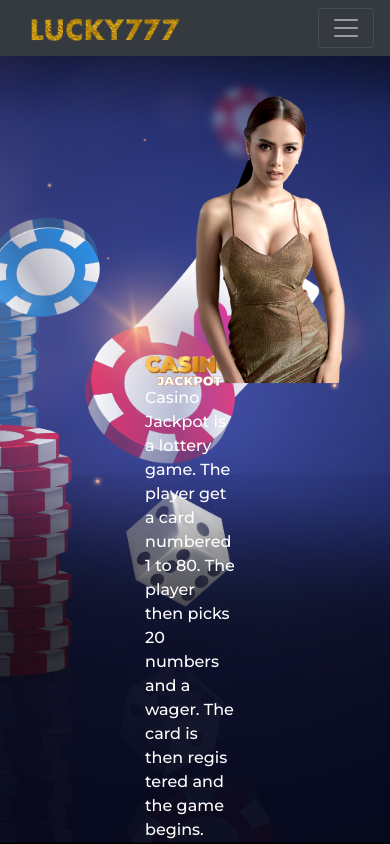
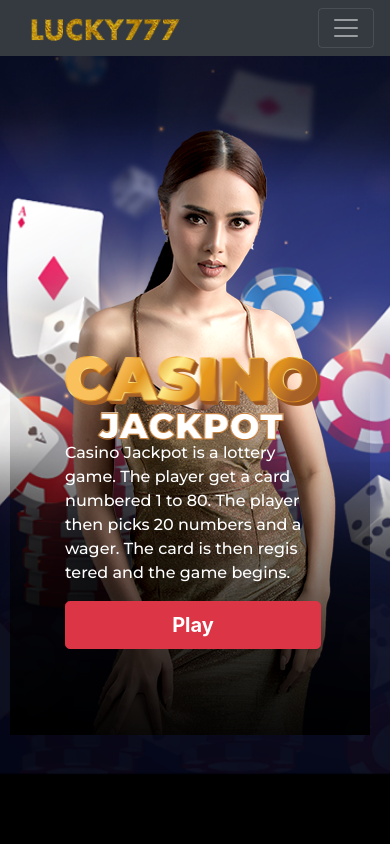
Before and after one commit to avcvz/casino-jackpot, a plain HTML site: page index.html in a window 390 px wide. Drawn offline with nearby package versions, Linux system fonts and the light colour scheme.

Commit message:
add mobile responsiveness

```diff
--- a/assets/css/style.css
+++ b/assets/css/style.css
@@ -7,20 +7,12 @@ navbar-color {
   background-color: black;
 }
 
-body {
-  background-image: url("https://avcvz.github.io/casino-jackpot/assets/images/casino-background.png");
-  background-repeat: no-repeat;
-  background-attachment: fixed;
-  background-size: cover;
-  background-position: center;
-  position: fixed;
 
-}
 
 #casino-jackpot-card {
   position: relative;
   top: 300px;
-  left: 100px;
+  left: 20px;
 }
 
 img {
@@ -49,3 +41,80 @@ img {
 .btn-text {
   font-size: 3em;
 }
+
+
+/* // Small devices (landscape phones, 576px and up) */
+@media (min-width: 360px) {
+  body {
+    background-image: url("https://avcvz.github.io/casino-jackpot/assets/images/casino-background-mobile.png");
+    background-repeat: no-repeat;
+    background-attachment: fixed;
+    background-size: cover;
+    background-position: center;
+    position: fixed;
+
+  }
+
+  #woman-model {
+    position: relative;
+    top: -220px;
+    right: 200px;
+    left: -5px;
+    bottom: px;
+
+
+  }
+
+  .img-1 {
+    display: none;
+  }
+
+  .img-2 {
+    display: block;
+  }
+
+  #casino-jackpot-card {
+    position: relative;
+    top: 300px;
+    left: 50px;
+    z-index: 99;
+  }
+
+  #casino-card {
+    width: 16em;
+
+  }
+}
+
+
+@media (min-width: 992px) {
+  body {
+    background-image: url("https://avcvz.github.io/casino-jackpot/assets/images/casino-background.png");
+    background-repeat: no-repeat;
+    background-attachment: fixed;
+    background-size: cover;
+    background-position: center;
+    position: fixed;
+
+  }
+
+  #woman-model {
+    position: relative;
+    top: 40px;
+    width: 29em;
+  }
+
+  .img-1 {
+    display: block;
+  }
+
+  .img-2 {
+    display: none;
+  }
+
+  #casino-card {
+    width: 100%;
+
+  }
+
+}
--- a/index.html
+++ b/index.html
@@ -41,10 +41,14 @@
   </nav>
 
   <main class="container-fluid">
-    <div class="d-flex justify-content-around">
-      <div class="col-4" id="casino-jackpot-card">
-        <div>
-          <img class="casino-jackpot-logo center" src="assets/images/casino-jackpot-logo.png" alt="casino-jackpot-logo">
+
+    <div class="row d-flex justify-content-around">
+      <div class="col" id="casino-jackpot-card">
+        <div id="casino-card">
+          <img class="casino-jackpot-logo center img-1" src="assets/images/casino-jackpot-logo.png"
+            alt="casino-jackpot-logo">
+          <img class="center img-2" id="casino-jackpot-logo-mobile " src="assets/images/casino-jackpot-logo-mobile.png"
+            alt="casino-jackpot-logo">
           <div class="">
             <p class="text-white description">Casino Jackpot is a lottery game. The player get a card numbered 1 to 80.
               The player
@@ -57,8 +61,9 @@
         </div>
 
       </div>
-      <div class="col-6">
-        <img id="woman-model" src="assets/images/Woman-Model.png" class="center" alt="woman-model">
+      <div class="col-sm">
+        <img id="woman-model" src="assets/images/Woman-Model.png" class="center img-1" alt="woman-model">
+        <img id="woman-model" src="assets/images/Woman-Model-mobile.png" class="center img-2" alt="woman-model">
 
       </div>
 
```
Also changed, not shown: assets/images/Woman-Model-mobile.png (added), assets/images/casino-background-mobile.png (added), assets/images/casino-jackpot-logo-mobile.png (added), 1 other file.
